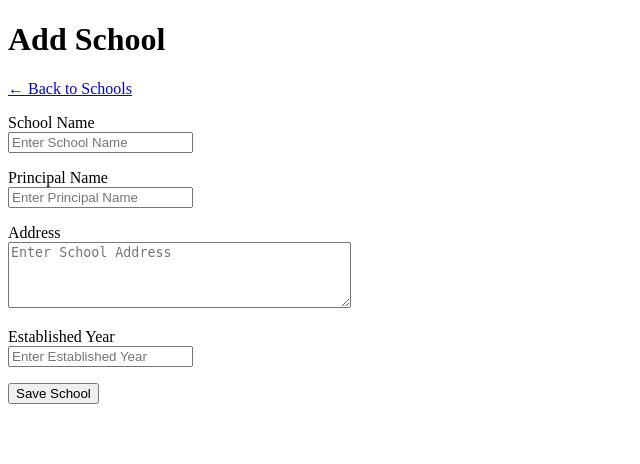
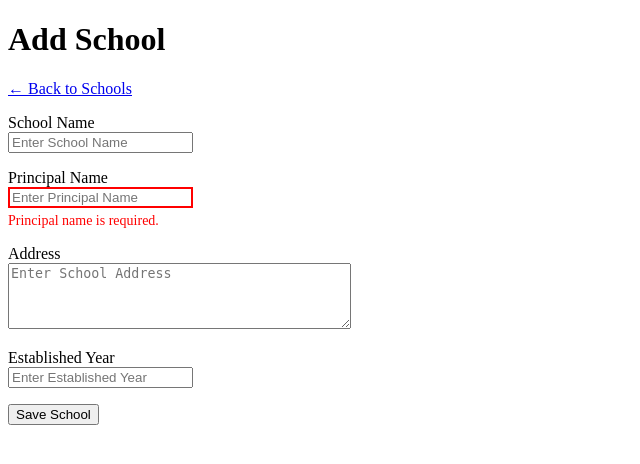
Before and after one commit to Riddhi8077/Django-Setup, a Django app: page /dashboard/schools/add/ in a window 1280 px wide. Shown: the top 464 px of the page, without its empty margins (0-640 px from the left). Run offline with Django 3.2, Linux system fonts and the light colour scheme; the visitor is signed in with stand-in values (Sample User, id 1).

Commit message:
Add custom JavaScript validation for Principal name

```diff
--- a/school/templates/school/schools/add.html
+++ b/school/templates/school/schools/add.html
@@ -135,6 +135,19 @@ if(!valid){
 
 }
 });
+
+const principal = document.getElementById("principal");
+
+if(principal.value.trim() === ""){
+
+    document.getElementById("principalError").innerHTML =
+        "Principal name is required.";
+
+    principal.classList.add("error-input");
+
+    valid = false;
+
+}
 </script>
 
 </body>
```
